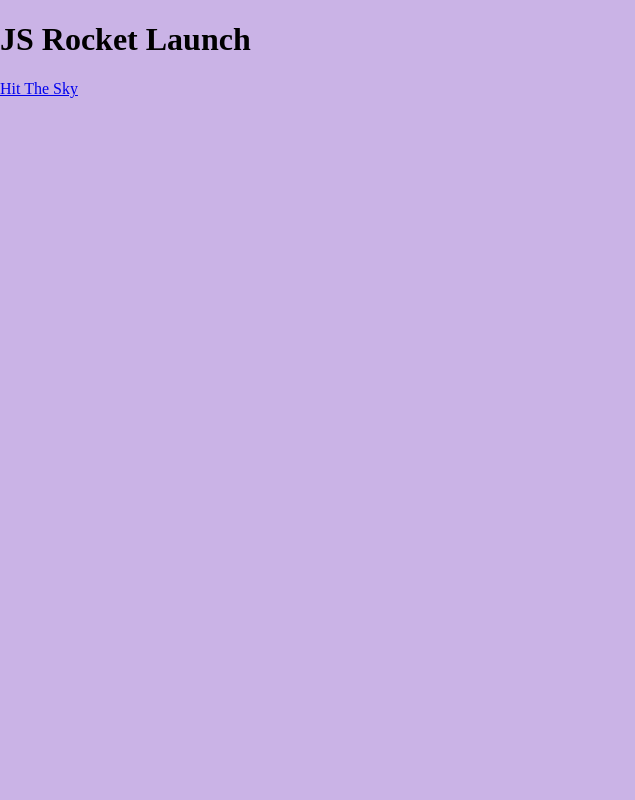
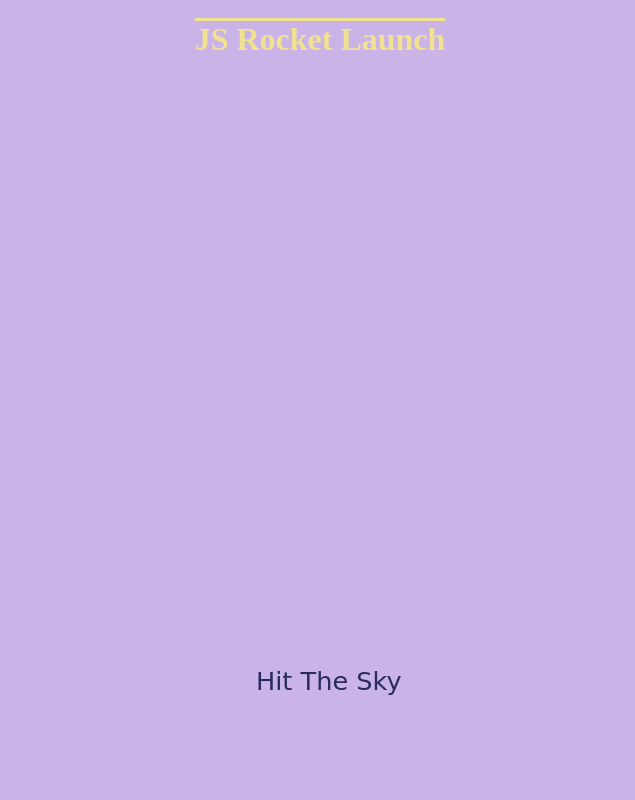
Before and after one commit to Bhargavmainam/Js-project-rocket, a plain HTML site: page index.html in a window 1280 px wide. Shown: the full height of the page, 0-635 px from the left. Drawn offline with Linux system fonts and the light colour scheme; a web font is replaced by a local one.

Commit message:
add extra css

```diff
--- a/css/style.css
+++ b/css/style.css
@@ -1,3 +1,5 @@
+
+@import url('https://fonts.googleapis.com/css2?family=Rampart+One&display=swap');
 .left{
     background-color: #cab3e6;
     position: fixed;
@@ -64,3 +66,21 @@
 .body-state5 .state5{
     display: block;
 }
+h1{
+    text-align: center;
+    color: #F1E290;
+    text-decoration: overline;
+}
+a{
+    text-decoration: none;
+    text-align: center;
+}
+p{
+    color: #2A2B5F;
+    font-size: 1.6rem;
+    position: absolute;
+    top: 80%;
+    left: 40%;
+    font-weight: 400;
+  font-family: 'Rampart One', cursive;;
+}
--- a/index.html
+++ b/index.html
@@ -14,13 +14,13 @@
         <div class="state1">
             <h1>JS Rocket Launch</h1>
             <a href="#" class="button" onclick="changeState(2)">
-                Hit The Sky
+                <p> Hit The Sky</p>
             </a>
         </div>
         <div class="state2">
             <h1 id="countdown">10</h1>
             <a href="#" class="button" onclick="changeState(1)">
-                Turn Down
+                <p>Turn Down</p>
             </a>
         </div>
         <div class="state3">
@@ -29,13 +29,13 @@
         <div class="state4">
             <h1>Oh-Hoooo</h1>
             <a href="#" class="button" onclick="changeState(1)">
-                Again Jarvis !!
+                <p>Again Jarvis !!</p>
             </a>
         </div>
         <div class="state5">
             <h1>Ooops</h1>
             <a href="#" class="button" onclick="changeState(1)">
-                Jarvis repeat!
+                <p>Jarvis repeat!</p>
             </a>
         </div>
 
--- a/script.js
+++ b/script.js
@@ -20,7 +20,7 @@ var changeState = function (state) {
             var randomNumber = Math.round(Math.random() * 10);
 
             console.log("randomNumber:", randomNumber);
-            if (randomNumber > 1) {
+            if (randomNumber > 4) {
                 changeState(4);
             } else {
                 changeState(5);
```
